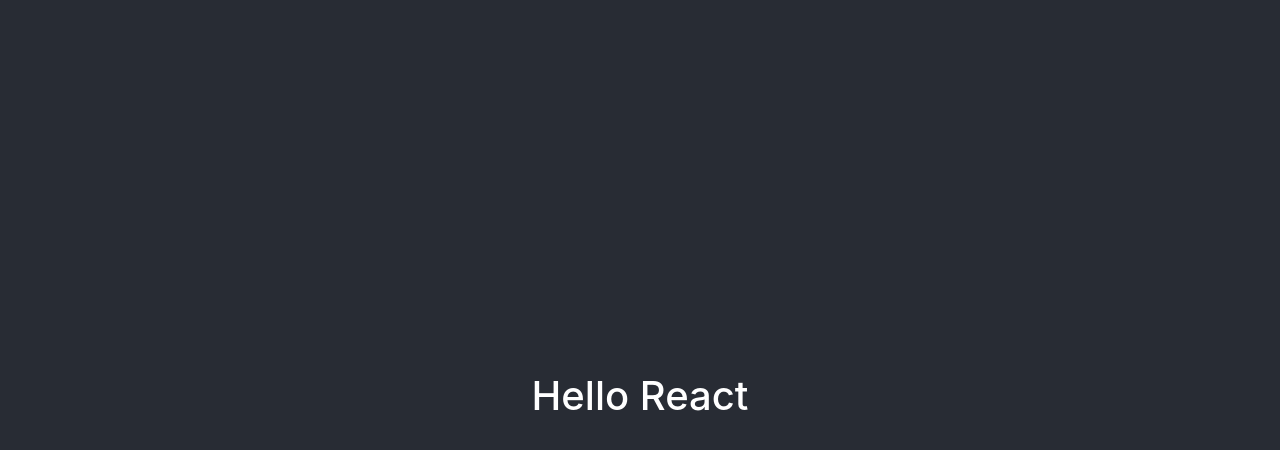
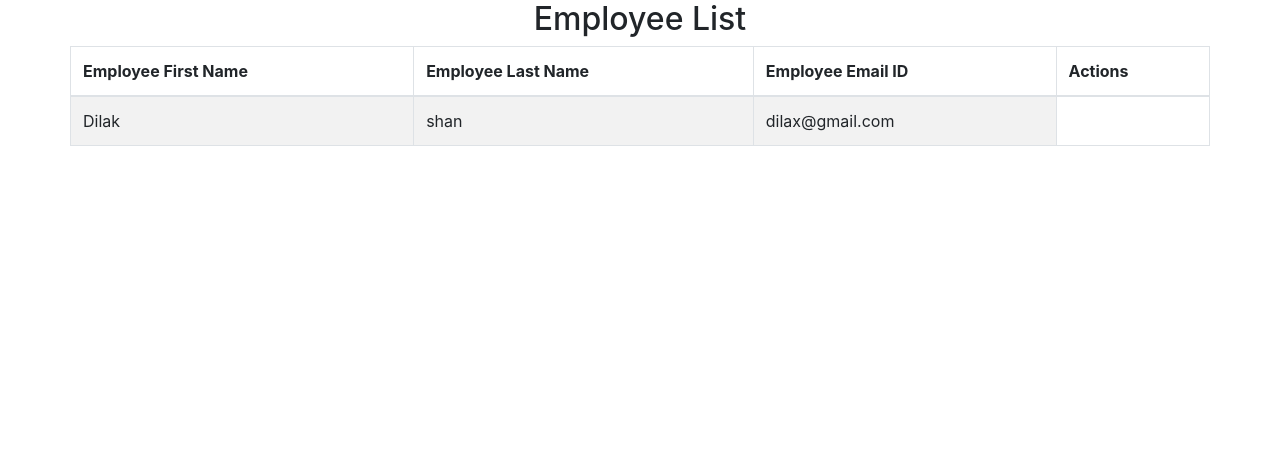
Before and after one commit to Dilaxn/React_EmployeeManagement, a React (Create React App) app: page / in a window 1280 px wide. Shown: the top 450 px of the page. Built offline with nearby package versions, Linux system fonts and the light colour scheme.

Commit message:
Added List Employee Component and listed employee details with hardcoded values

```diff
--- a/src/App.js
+++ b/src/App.js
@@ -1,12 +1,11 @@
 import logo from './logo.svg';
 import './App.css';
+import ListEmployeeComponent from './components/ListEmployeeComponent';
 
 function App() {
   return (
-    <div className="App">
-      <header className="App-header">
-        <h1>Hello React</h1>
-      </header>
+    <div className="container">
+     <ListEmployeeComponent/>
     </div>
   );
 }
--- /dev/null
+++ b/src/components/ListEmployeeComponent.jsx
@@ -0,0 +1,49 @@
+import React, { Component } from 'react'
+
+export default class ListEmployeeComponent extends Component {
+constructor(props){
+super(props)
+this.state={
+employees:[
+    {
+        id: 1,
+        firstName: "Dilak",
+        lastName: "shan",
+        emailId: "dilax@gmail.com"
+    }]
+}
+}
+
+    render() {
+        return (
+            <div>
+                <h2 className="text-center">Employee List</h2>
+                <div className="row">
+<table className="table table-striped table-bordered">
+    <thead>
+        <tr>
+            <th>Employee First Name</th>
+            <th>Employee Last Name</th>
+            <th>Employee Email ID</th>
+            <th>Actions</th>
+
+        </tr>
+    </thead>
+    <tbody>
+{
+    this.state.employees.map(
+    employee=>
+    <tr key={employee.id}>
+        <td>{employee.firstName}</td>
+        <td>{employee.lastName}</td>
+        <td>{employee.emailId}</td>
+    </tr>
+    )
+}
+    </tbody>
+</table>
+                </div>
+            </div>
+        )
+    }
+}
```
